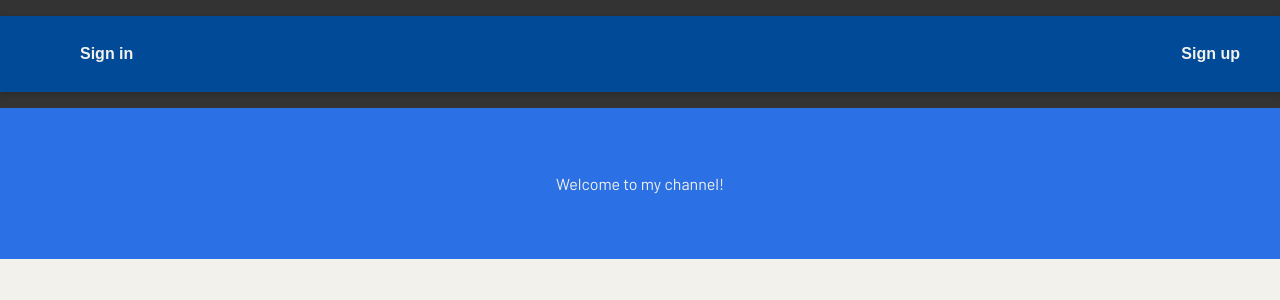
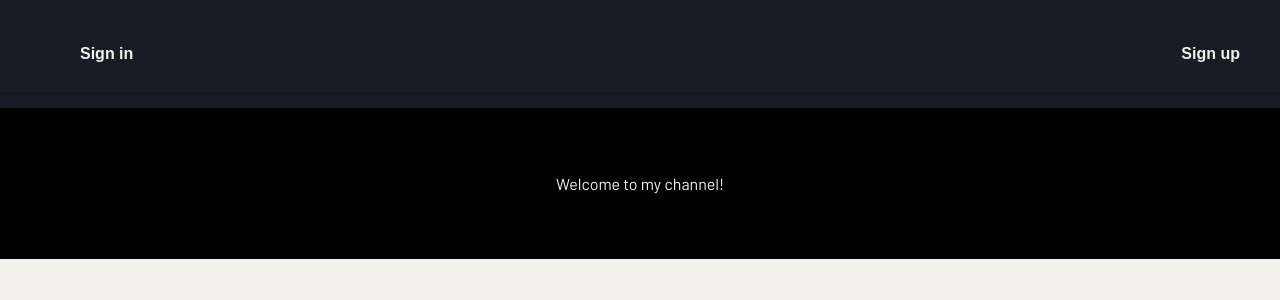
Before and after one commit to 6410685041/CN332-Default, a Django app: page / in a window 1280 px wide. Shown: the top 300 px of the page. Run offline with Django 5.2, Linux system fonts and the light colour scheme; parts of the project's set-up code (start-up, migrations or seed data) failed here and were passed over; some libraries are stand-ins or nearby versions.

Commit message:
edit background color

```diff
--- a/carDetection/static/style/layout.css
+++ b/carDetection/static/style/layout.css
@@ -2,7 +2,7 @@
 
 body {
     font-family: 'Barlow', sans-serif;
-    color: #0c2f50; /* Dark Blue Text */
+    color: black; /* Dark Blue Text */
     background-color: #f2f1ec; /* Off-white background */
 }
 
@@ -10,7 +10,7 @@ body {
     list-style-type: none;
     display: flex;
     justify-content: space-between;
-    background-color: #004a98; /* Dark Blue Background */
+    background-color: #191c24;
     box-shadow: 0 2px 5px rgba(0,0,0,0.2); /* Add some shadow for depth */
 }
 
@@ -31,13 +31,13 @@ body {
 #content {
     text-align: center;
     padding: 50px;
-    background-color: #2b70e4; /* Bright Blue Background */
+    background-color: #000000;
     color: #f2f1ec; /* Off-white Text */
 }
 
 #content a {
     display: inline-block;
-    background-color: #289dd2; /* Button Background */
+    background-color: #000; /* Button Background */
     color: #f2f1ec; /* Off-white Button Text */
     padding: 10px 20px;
     margin: 10px;
@@ -53,7 +53,7 @@ body {
 /* Style the navigation bar */
 .navbar {
     overflow: hidden;
-    background-color: #333;
+    background-color: #191c24;
     font-family: Arial, sans-serif;
 }
 
```
